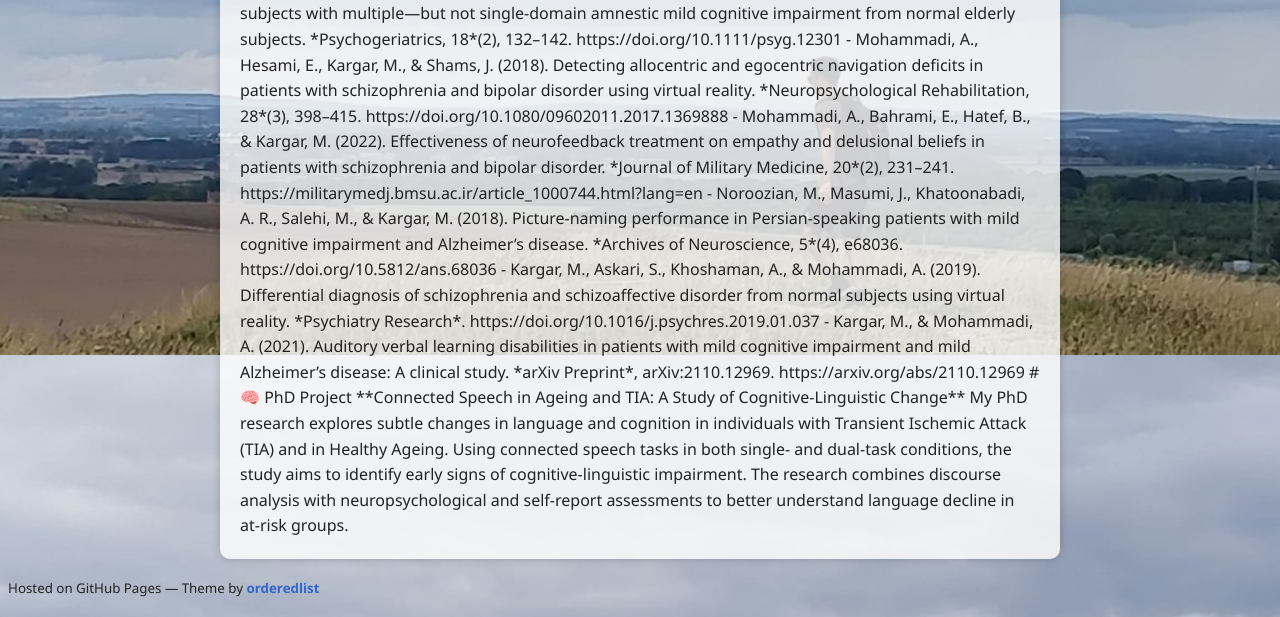
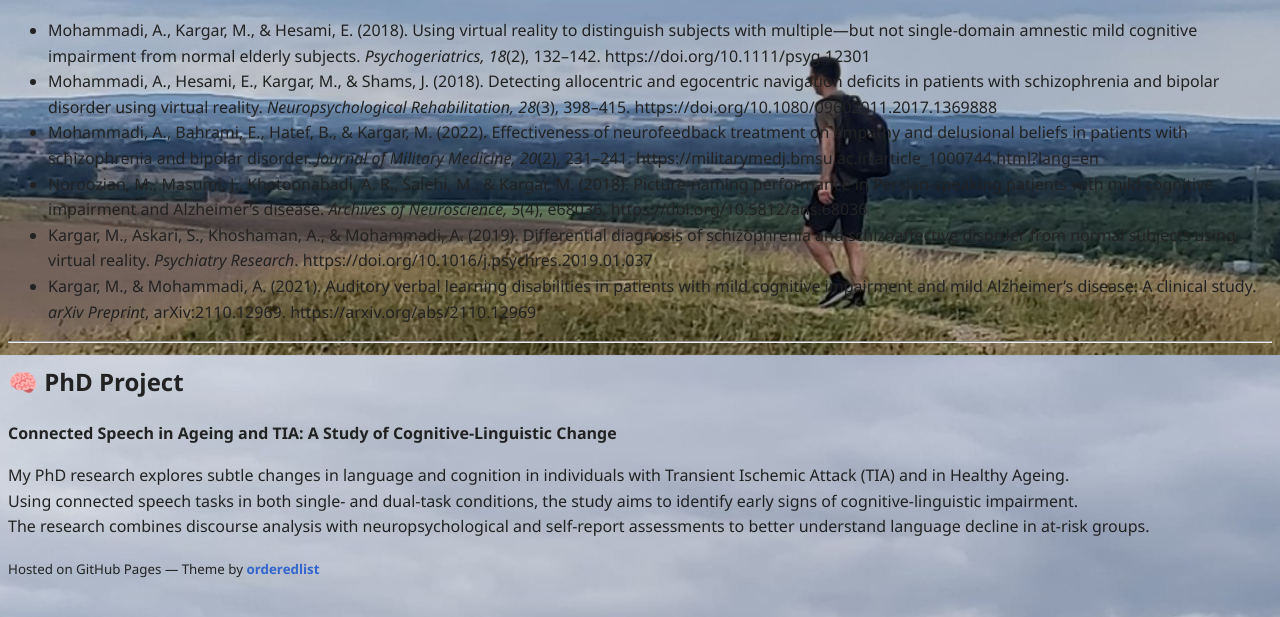
Before and after one commit to MKargar-2025/mkargar-2025.github.io, a Jekyll site: the page built from projects.md, in a window 1280 px wide. Shown: the part 545-1162 px from the top of the page. Built offline with Jekyll 4.4.1, drawn with Linux system fonts in a browser that asks for light colours; some of the changed text lies outside the part shown.

Commit message:
Update projects.md

```diff
--- a/projects.md
+++ b/projects.md
@@ -3,7 +3,7 @@ layout: default
 title: Research Projects & Publications
 ---
 
-<div class="content-box">
+
 
 # 📚 Publications
 
@@ -14,6 +14,8 @@ title: Research Projects & Publications
 - Kargar, M., Askari, S., Khoshaman, A., & Mohammadi, A. (2019). Differential diagnosis of schizophrenia and schizoaffective disorder from normal subjects using virtual reality. *Psychiatry Research*. https://doi.org/10.1016/j.psychres.2019.01.037
 - Kargar, M., & Mohammadi, A. (2021). Auditory verbal learning disabilities in patients with mild cognitive impairment and mild Alzheimer’s disease: A clinical study. *arXiv Preprint*, arXiv:2110.12969. https://arxiv.org/abs/2110.12969
 
+---
+
 # 🧠 PhD Project
 
 **Connected Speech in Ageing and TIA: A Study of Cognitive‑Linguistic Change**
@@ -21,5 +23,3 @@ title: Research Projects & Publications
 My PhD research explores subtle changes in language and cognition in individuals with Transient Ischemic Attack (TIA) and in Healthy Ageing.
 Using connected speech tasks in both single‑ and dual‑task conditions, the study aims to identify early signs of cognitive‑linguistic impairment.
 The research combines discourse analysis with neuropsychological and self‑report assessments to better understand language decline in at‑risk groups.
-
-</div>
```
